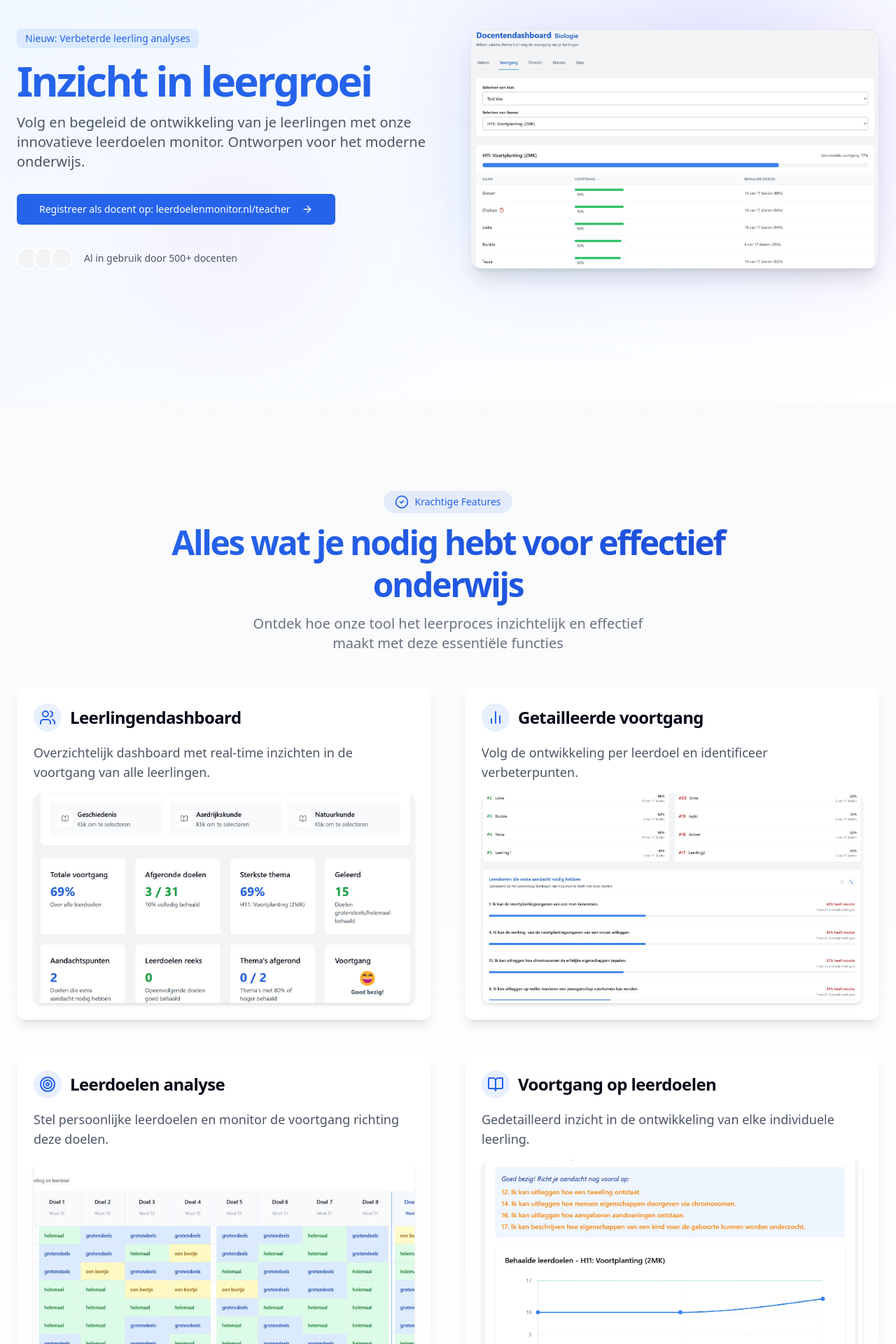
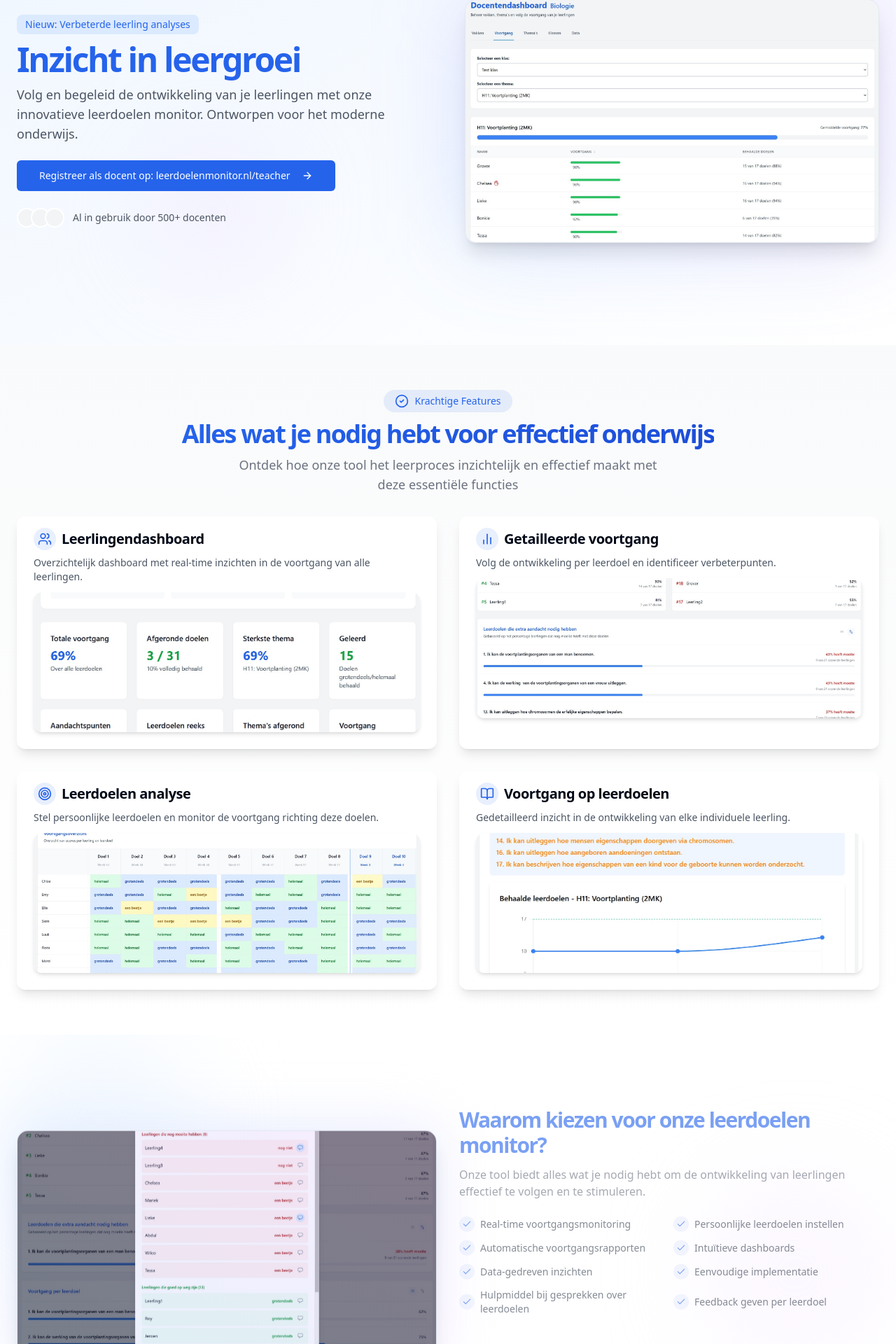
Before and after one commit to tristanmerlijn/leerdoelenmonitor, a React (Vite) app: page / in a window 1280 px wide. Shown: the part 147-2067 px from the top of the page at 70% size. Built offline with nearby package versions, Linux system fonts and the light colour scheme.

Commit message:
Refactor: Improve layout compactness
The layout has been adjusted to be more compact.

```diff
--- a/src/components/Benefits.tsx
+++ b/src/components/Benefits.tsx
@@ -47,19 +47,19 @@ export function Benefits() {
   };
 
   return (
-    <section ref={containerRef} className="w-full py-16 md:py-24 bg-white relative overflow-hidden">
+    <section ref={containerRef} className="w-full py-12 md:py-16 bg-white relative overflow-hidden">
       {/* Decorative elements that move on scroll */}
       <motion.div
         style={{ y: useTransform(scrollYProgress, [0, 1], [0, -100]) }}
-        className="absolute top-0 left-0 w-96 h-96 bg-blue-100/30 rounded-full blur-3xl -translate-x-1/2 -translate-y-1/2"
+        className="absolute top-0 left-0 w-72 h-72 bg-blue-100/30 rounded-full blur-3xl -translate-x-1/2 -translate-y-1/2"
       />
       <motion.div
         style={{ y: useTransform(scrollYProgress, [0, 1], [0, 100]) }}
-        className="absolute bottom-0 right-0 w-96 h-96 bg-purple-100/30 rounded-full blur-3xl translate-x-1/2 translate-y-1/2"
+        className="absolute bottom-0 right-0 w-72 h-72 bg-purple-100/30 rounded-full blur-3xl translate-x-1/2 translate-y-1/2"
       />
 
       <div className="container px-4 md:px-6 relative z-10">
-        <div className="grid gap-12 lg:grid-cols-2 items-center">
+        <div className="grid gap-8 lg:grid-cols-2 items-center">
           <motion.div
             style={{ y: imageY }}
             className="relative"
@@ -86,19 +86,19 @@ export function Benefits() {
 
           <motion.div
             style={{ opacity: textOpacity, y: textY }}
-            className="space-y-8"
+            className="space-y-6"
           >
             <motion.div
               initial={{ opacity: 0, y: 20 }}
               whileInView={{ opacity: 1, y: 0 }}
               viewport={{ once: true, amount: 0.3 }}
               transition={{ duration: 0.6 }}
-              className="space-y-4"
+              className="space-y-3"
             >
-              <h2 className="text-3xl font-bold tracking-tighter sm:text-4xl bg-clip-text text-transparent bg-gradient-to-r from-primary to-blue-600">
+              <h2 className="text-2xl font-bold tracking-tighter sm:text-3xl bg-clip-text text-transparent bg-gradient-to-r from-primary to-blue-600">
                 Waarom kiezen voor onze leerdoelen monitor?
               </h2>
-              <p className="text-gray-500 md:text-lg">
+              <p className="text-gray-500 md:text-base">
                 Onze tool biedt alles wat je nodig hebt om de ontwikkeling van leerlingen effectief te volgen en te stimuleren.
               </p>
             </motion.div>
@@ -108,22 +108,22 @@ export function Benefits() {
               initial="hidden"
               whileInView="visible"
               viewport={{ once: true, amount: 0.3 }}
-              className="grid gap-4 sm:grid-cols-2"
+              className="grid gap-3 sm:grid-cols-2"
             >
               {benefits.map((benefit, index) => (
                 <motion.li
                   key={index}
                   variants={itemVariants}
                   custom={index}
-                  className="flex items-center gap-3"
+                  className="flex items-center gap-2"
                 >
                   <motion.div
                     whileHover={{ scale: 1.2, backgroundColor: 'rgba(37, 99, 235, 0.2)' }}
                     className="rounded-full bg-primary/10 p-1"
                   >
-                    <Check className="h-4 w-4 text-primary" />
+                    <Check className="h-3.5 w-3.5 text-primary" />
                   </motion.div>
-                  <span className="text-gray-700">{benefit}</span>
+                  <span className="text-gray-700 text-sm">{benefit}</span>
                 </motion.li>
               ))}
             </motion.ul>
--- a/src/components/Features.tsx
+++ b/src/components/Features.tsx
@@ -78,16 +78,16 @@ export function Features() {
   };
 
   return (
-    <section className="w-full py-16 md:py-24 lg:py-32 bg-gradient-to-b from-gray-50 to-white">
+    <section className="w-full py-12 md:py-16 bg-gradient-to-b from-gray-50 to-white">
       <div className="container px-4 md:px-6">
         <motion.div
           ref={titleRef}
           initial={{ opacity: 0, y: 30 }}
           animate={isTitleInView ? { opacity: 1, y: 0 } : { opacity: 0, y: 30 }}
           transition={{ duration: 0.8, ease: "easeOut" }}
-          className="flex flex-col items-center justify-center space-y-4 text-center mb-12"
+          className="flex flex-col items-center justify-center space-y-3 text-center mb-8"
         >
-          <div className="space-y-3 max-w-[800px]">
+          <div className="space-y-2 max-w-[800px]">
             <div className="inline-flex items-center justify-center gap-2 rounded-full bg-primary/10 px-4 py-1.5">
               <motion.div
                 initial={{ rotate: -5, scale: 0.9 }}
@@ -98,10 +98,10 @@ export function Features() {
               </motion.div>
               <span className="text-sm font-medium text-primary">Krachtige Features</span>
             </div>
-            <h2 className="text-3xl font-bold tracking-tighter md:text-4xl/tight lg:text-5xl/tight bg-clip-text text-transparent bg-gradient-to-r from-primary to-blue-700">
+            <h2 className="text-2xl font-bold tracking-tighter md:text-3xl/tight lg:text-4xl/tight bg-clip-text text-transparent bg-gradient-to-r from-primary to-blue-700">
               Alles wat je nodig hebt voor effectief onderwijs
             </h2>
-            <p className="text-gray-500 md:text-lg lg:text-xl max-w-[600px] mx-auto">
+            <p className="text-gray-500 md:text-base lg:text-lg max-w-[600px] mx-auto">
               Ontdek hoe onze tool het leerproces inzichtelijk en effectief maakt met deze essentiële functies
             </p>
           </div>
@@ -112,7 +112,7 @@ export function Features() {
           initial="hidden"
           whileInView="visible"
           viewport={{ once: true, amount: 0.2 }}
-          className="grid gap-8 md:grid-cols-2 lg:gap-12"
+          className="grid gap-6 md:grid-cols-2 lg:gap-8"
         >
           {features.map((feature, index) => (
             <motion.div
@@ -124,27 +124,27 @@ export function Features() {
                 perspective: "1000px"
               }}
               whileHover={{
-                y: -10,
+                y: -5,
                 transition: { duration: 0.3 }
               }}
             >
               <Card className="group relative overflow-hidden border-0 bg-white shadow-lg hover:shadow-xl transition-all duration-300 rounded-xl h-full">
-                <CardHeader className="pb-4 pt-6">
-                  <CardTitle className="flex items-center gap-3 text-xl lg:text-2xl">
+                <CardHeader className="pb-2 pt-4">
+                  <CardTitle className="flex items-center gap-2 text-lg lg:text-xl">
                     <motion.div
-                      className="rounded-full bg-primary/10 p-2 group-hover:bg-primary/20 transition-colors duration-300"
+                      className="rounded-full bg-primary/10 p-1.5 group-hover:bg-primary/20 transition-colors duration-300"
                       initial={{ scale: 0.8, rotate: -5 }}
                       whileInView={{ scale: 1, rotate: 0 }}
                       viewport={{ once: true }}
                       transition={{ delay: index * 0.1, duration: 0.4 }}
                     >
-                      <feature.icon className="h-6 w-6 text-primary" />
+                      <feature.icon className="h-5 w-5 text-primary" />
                     </motion.div>
                     {feature.title}
                   </CardTitle>
                 </CardHeader>
-                <CardContent className="space-y-4">
-                  <p className="text-gray-600 text-lg">{feature.description}</p>
+                <CardContent className="space-y-3">
+                  <p className="text-gray-600 text-sm">{feature.description}</p>
                   <motion.div
                     className="relative rounded-xl overflow-hidden shadow-md"
                     whileInView={{
@@ -158,7 +158,7 @@ export function Features() {
                     <img
                       src={feature.image}
                       alt={feature.title}
-                      className="w-full h-[300px] object-cover rounded-xl transition-all duration-700 group-hover:scale-105 group-hover:brightness-105"
+                      className="w-full h-[200px] object-cover rounded-xl transition-all duration-700 group-hover:scale-105 group-hover:brightness-105"
                     />
                   </motion.div>
                 </CardContent>
--- a/src/components/Hero.tsx
+++ b/src/components/Hero.tsx
@@ -13,25 +13,24 @@ export function Hero() {
 
   // Create scroll-driven animations
   const opacity = useTransform(scrollYProgress, [0, 0.5], [1, 0]);
-  const scale = useTransform(scrollYProgress, [0, 0.5], [1, 0.9]);
   const y = useTransform(scrollYProgress, [0, 0.5], [0, 100]);
 
   return (
-    <section ref={targetRef} className="relative overflow-hidden bg-white min-h-[90vh] flex items-center">
+    <section ref={targetRef} className="relative overflow-hidden bg-white min-h-[80vh] flex items-center">
       <div className="absolute inset-0 bg-gradient-to-br from-blue-50 to-white pointer-events-none" />
 
       <motion.div
         style={{ opacity }}
-        className="container relative px-4 py-16 md:px-6 md:py-24 lg:py-32 z-10"
+        className="container relative px-4 py-10 md:px-6 md:py-16 z-10"
       >
-        <div className="grid gap-12 lg:grid-cols-2 lg:gap-16 items-center">
+        <div className="grid gap-8 lg:grid-cols-2 lg:gap-12 items-center">
           <motion.div
             initial={{ opacity: 0, y: 20 }}
             animate={{ opacity: 1, y: 0 }}
             transition={{ duration: 0.8, delay: 0.2 }}
-            className="space-y-8"
+            className="space-y-6"
           >
-            <div className="space-y-4">
+            <div className="space-y-3">
               <motion.div
                 initial={{ opacity: 0, x: -20 }}
                 animate={{ opacity: 1, x: 0 }}
@@ -44,7 +43,7 @@ export function Hero() {
                 initial={{ opacity: 0, y: 20 }}
                 animate={{ opacity: 1, y: 0 }}
                 transition={{ duration: 0.7, delay: 0.4 }}
-                className="text-4xl font-bold tracking-tighter sm:text-5xl xl:text-6xl/none text-primary"
+                className="text-3xl font-bold tracking-tighter sm:text-4xl xl:text-5xl/none text-primary"
               >
                 Inzicht in leergroei
               </motion.h1>
@@ -52,7 +51,7 @@ export function Hero() {
                 initial={{ opacity: 0, y: 20 }}
                 animate={{ opacity: 1, y: 0 }}
                 transition={{ duration: 0.7, delay: 0.5 }}
-                className="text-lg text-gray-600 md:text-xl max-w-[600px]"
+                className="text-base text-gray-600 md:text-lg max-w-[600px]"
               >
                 Volg en begeleid de ontwikkeling van je leerlingen met onze innovatieve leerdoelen monitor. Ontworpen voor het moderne onderwijs.
               </motion.p>
@@ -61,7 +60,7 @@ export function Hero() {
               initial={{ opacity: 0, y: 20 }}
               animate={{ opacity: 1, y: 0 }}
               transition={{ duration: 0.7, delay: 0.6 }}
-              className="flex flex-col sm:flex-row gap-4"
+              className="flex flex-col sm:flex-row gap-3"
             >
               <Button
                 size="lg"
@@ -76,7 +75,7 @@ export function Hero() {
               initial={{ opacity: 0, y: 20 }}
               animate={{ opacity: 1, y: 0 }}
               transition={{ duration: 0.7, delay: 0.7 }}
-              className="flex items-center gap-4 text-sm"
+              className="flex items-center gap-3 text-sm"
             >
               <div className="flex -space-x-2">
                 {[1, 2, 3].map((i) => (
@@ -85,7 +84,7 @@ export function Hero() {
                     initial={{ x: -10 * i, opacity: 0 }}
                     animate={{ x: 0, opacity: 1 }}
                     transition={{ duration: 0.5, delay: 0.7 + (i * 0.1) }}
-                    className="inline-block h-8 w-8 rounded-full border-2 border-white bg-gray-100"
+                    className="inline-block h-7 w-7 rounded-full border-2 border-white bg-gray-100"
                   />
                 ))}
               </div>
@@ -115,11 +114,11 @@ export function Hero() {
       {/* Parallax background elements */}
       <motion.div
         style={{ y: useTransform(scrollYProgress, [0, 1], [0, -150]) }}
-        className="absolute top-20 right-[10%] w-64 h-64 rounded-full bg-blue-200/20 blur-3xl"
+        className="absolute top-20 right-[10%] w-48 h-48 rounded-full bg-blue-200/20 blur-3xl"
       />
       <motion.div
         style={{ y: useTransform(scrollYProgress, [0, 1], [0, -200]) }}
-        className="absolute bottom-20 left-[15%] w-72 h-72 rounded-full bg-purple-200/20 blur-3xl"
+        className="absolute bottom-20 left-[15%] w-56 h-56 rounded-full bg-purple-200/20 blur-3xl"
       />
     </section>
   );
--- a/src/pages/Index.tsx
+++ b/src/pages/Index.tsx
@@ -23,7 +23,7 @@ const Index = () => {
     <div className="min-h-screen bg-white">
       {/* Scroll Progress Indicator */}
       <motion.div
-        className="fixed top-0 left-0 right-0 h-1 bg-primary z-50 origin-left"
+        className="fixed top-0 left-0 right-0 h-0.5 bg-primary z-50 origin-left"
         style={{ scaleX: scrollYProgress }}
       />
 
@@ -31,12 +31,12 @@ const Index = () => {
       <motion.div
         initial={{ opacity: 0 }}
         animate={{ opacity: scrolled ? 1 : 0 }}
-        className="fixed bottom-8 right-8 bg-white/80 backdrop-blur-sm p-3 rounded-full shadow-lg z-40 cursor-pointer"
+        className="fixed bottom-6 right-6 bg-white/80 backdrop-blur-sm p-2 rounded-full shadow-lg z-40 cursor-pointer"
         onClick={() => window.scrollTo({ top: 0, behavior: 'smooth' })}
         whileHover={{ scale: 1.1 }}
         whileTap={{ scale: 0.9 }}
       >
-        <svg xmlns="http://www.w3.org/2000/svg" width="24" height="24" viewBox="0 0 24 24" fill="none" stroke="currentColor" strokeWidth="2" strokeLinecap="round" strokeLinejoin="round" className="text-primary">
+        <svg xmlns="http://www.w3.org/2000/svg" width="20" height="20" viewBox="0 0 24 24" fill="none" stroke="currentColor" strokeWidth="2" strokeLinecap="round" strokeLinejoin="round" className="text-primary">
           <path d="m18 15-6-6-6 6"/>
         </svg>
       </motion.div>
```
